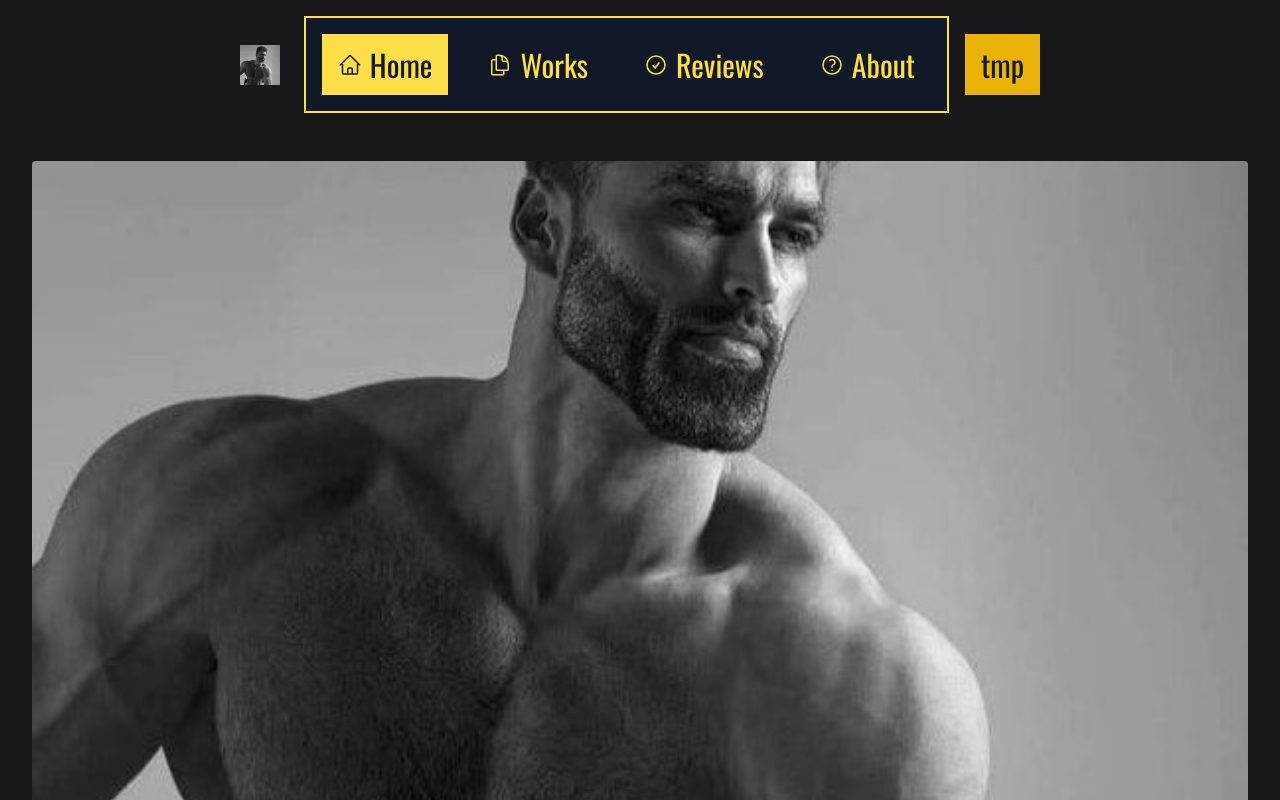
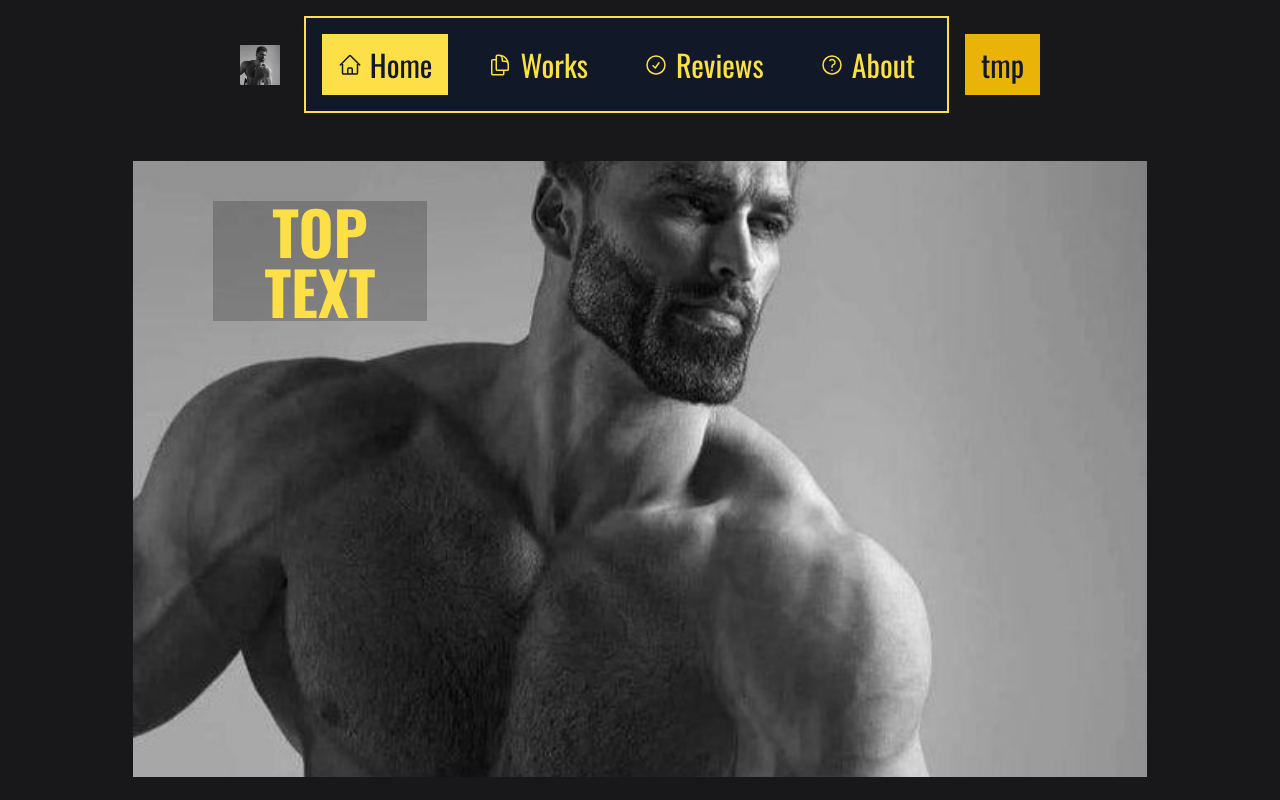
Before and after one commit to Dikiv/Brighter-Website, a Next.js app in the folder nextjs-dashboard/: page / in a window 1280 px wide. Shown: the top 800 px of the page. Built offline with nearby package versions, Linux system fonts and the light colour scheme; a web font is replaced by a local one.

Commit message:
Frontpage changes (#1)
Co-authored-by: chris <crco@itu.dk>

```diff
--- a/nextjs-dashboard/app/page.tsx
+++ b/nextjs-dashboard/app/page.tsx
@@ -4,9 +4,9 @@ import {Greeter} from '@/app/ui/dashboard/greeter'
 export default function Page() {
   return (
 
-    <main className="flex min-h-screen flex-col ">
+    <main className="flex h-[85dvh] flex-col ">
 
-      <div className="flex grow p-8">
+      <div className="flex justify-center grow p-8">
         <Greeter/>
       </div>
 
--- a/nextjs-dashboard/app/ui/dashboard/greeter.tsx
+++ b/nextjs-dashboard/app/ui/dashboard/greeter.tsx
@@ -2,13 +2,12 @@ export function Greeter() {
     const chad = '/img/americano.jpg'; // Correct path for Next.js public folder
     return (
         <div
-            className="relative flex w-full flex-col justify-end rounded bg-cover bg-center px-6 py-10 md:px-20"
+            className="relative flex w-5/6 flex-col justify-start bg-cover bg-center px-6 py-10 md:px-20"
             style={{ backgroundImage: `url(${chad})` }}
         >
-            {/* Shading */}
-            <div className="absolute inset-x-0 bottom-0 h-5 bg-gradient-to-t from-black to-transparent"></div>
             {/* Text */}
-            <p className="relative z-30 text-white text-large font-bold">Bottom text</p>
-        </div>
+            <p className="relative bg-black bg-opacity-20 text-center w-1/4 z-30 text-6xl font-bold">TOP TEXT</p>
+
+            </div>
     );
 }
```
Also changed, not shown: nextjs-dashboard/public/hero-desktop.png (deleted), nextjs-dashboard/public/hero-mobile.png (deleted).
